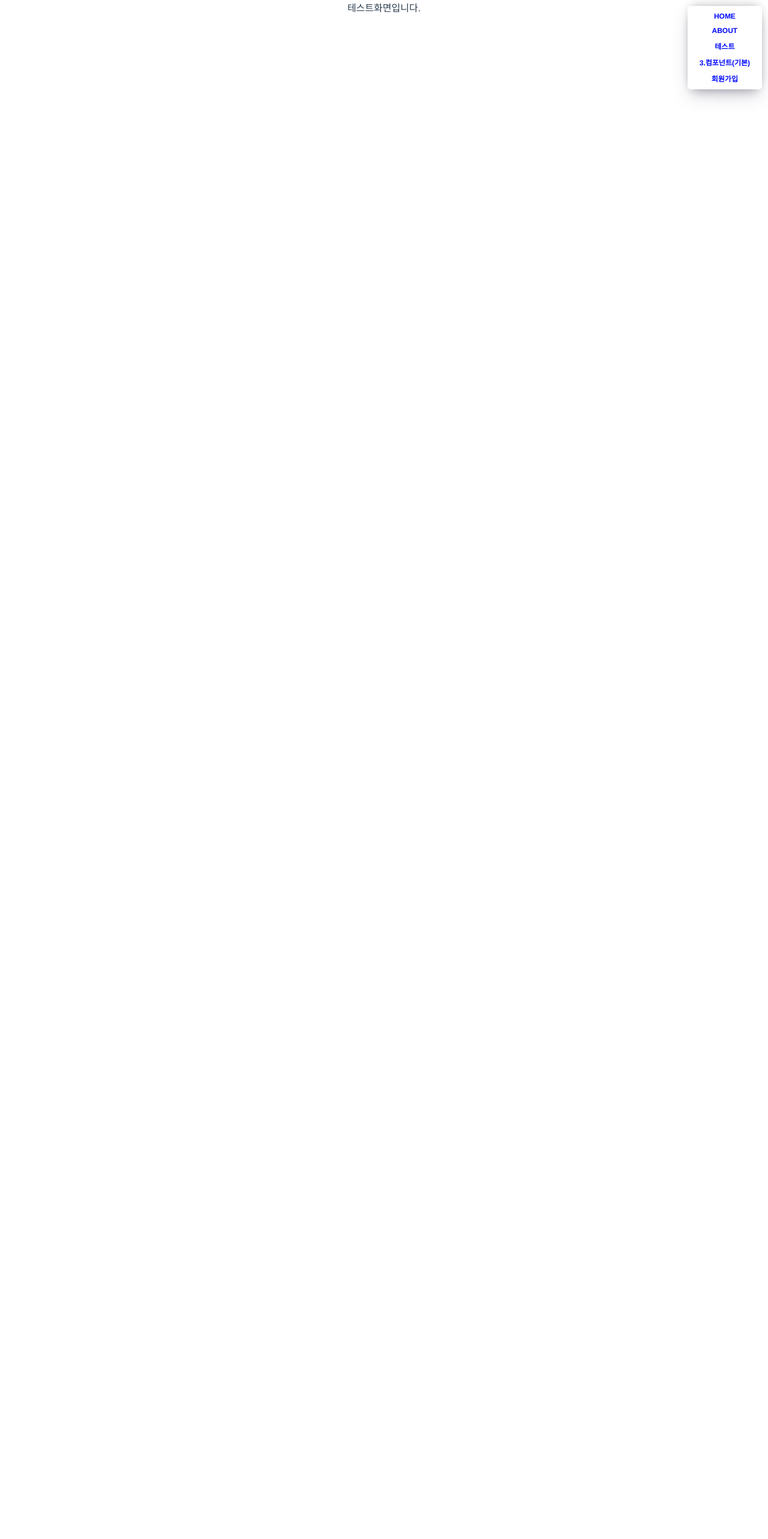
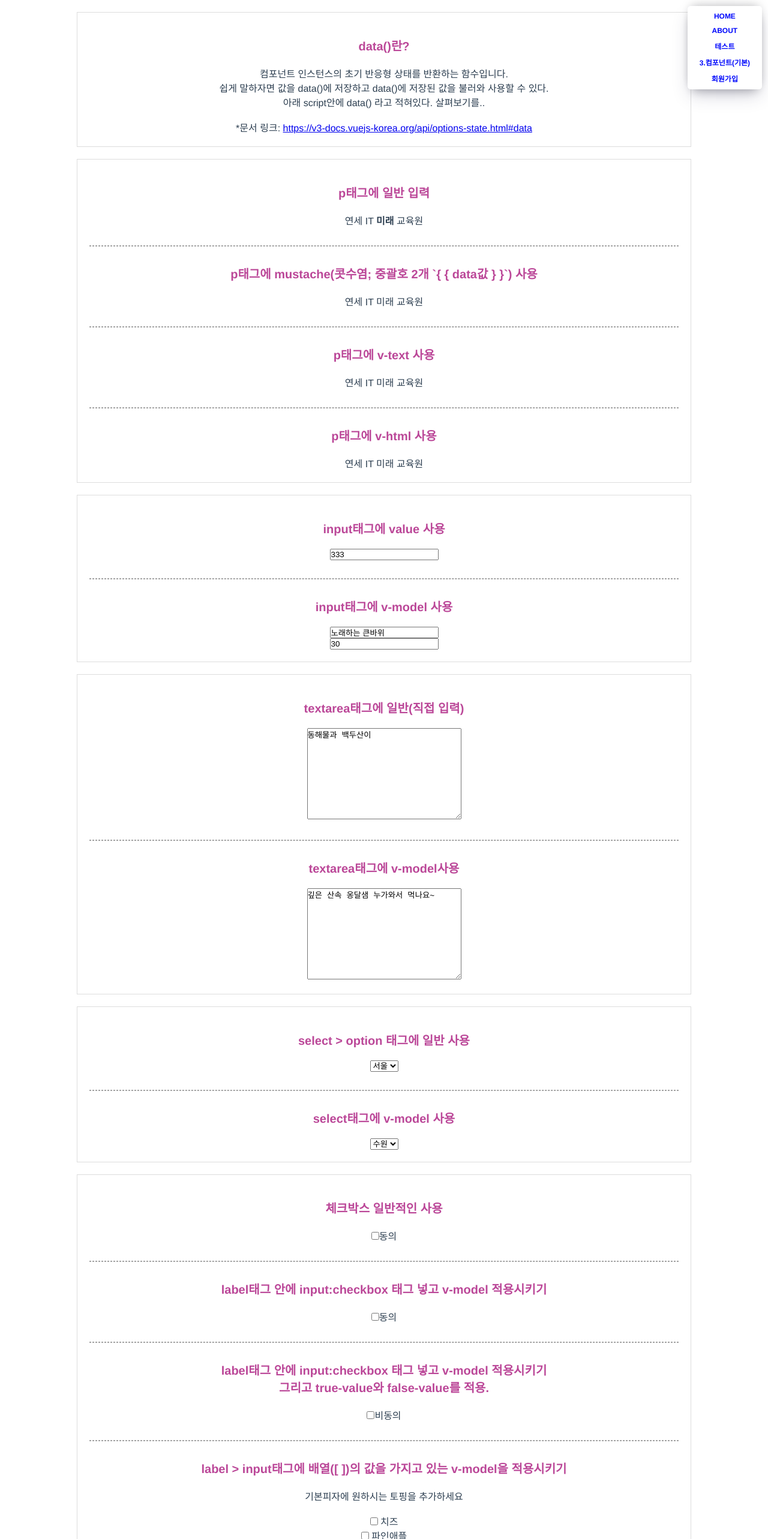
Before and after one commit to eziquexx/YS_JAVA01_VUE_PROJECT, a Vue app: page /test in a window 1280 px wide. Shown: the top 2566 px of the page at 60% size. Before the commit the page ends 800 px from the top, so only its background shows below. Built offline with nearby package versions, Linux system fonts and the light colour scheme.

Commit message:
어제거 복습

```diff
--- a/src/views/TestView.vue
+++ b/src/views/TestView.vue
@@ -1,38 +1,157 @@
 <template>
-  <div class="test">
-    <p>테스트화면입니다.</p>
+  <div class="section">
+    <h2 class="title">data()란?</h2>
+    <p>컴포넌트 인스턴스의 초기 반응형 상태를 반환하는 함수입니다.</p>
+    <p>쉽게 말하자면 값을 data()에 저장하고 data()에 저장된 값을 불러와 사용할 수 있다.</p>
+    <p>아래 script안에 data() 라고 적혀있다. 살펴보기를..</p>
+    <br/>
+    <p>*문서 링크: <a href="https://v3-docs.vuejs-korea.org/api/options-state.html#data">https://v3-docs.vuejs-korea.org/api/options-state.html#data</a></p>
+  </div>
+  <div class="section">
+    <h2 class="title">p태그에 일반 입력</h2>
+    <p>연세 IT <b>미래</b> 교육원</p>
+
+    <div class="line"></div>
+
+    <h2 class="title">p태그에 mustache(콧수염; 중괄호 2개 `{ { data값 } }`) 사용</h2>
+    <p> {{ title }} </p>
+
+    <div class="line"></div>
+
+    <h2 class="title">p태그에 v-text 사용</h2>
+    <p v-text="title"></p>
+
+    <div class="line"></div>
+
+    <h2 class="title">p태그에 v-html 사용</h2>
+    <p v-html="title"></p>
+  </div>
+  <div class="section">
+    <h2 class="title">input태그에 value 사용</h2>
+    <input type="text" name="" value="333" /><br/>
+
+    <div class="line"></div>
+
+    <!-- input태그에 v-model을 적용해보자. -->
+    <h2 class="title">input태그에 v-model 사용</h2>
+    <!-- v-model은 변수와 컨트롤 사이에 값이 왔다 갔다 하는 것이다.-->
+    <!-- 리액트의 onChange와 유사하다. -->
+    <input type="text" v-model="nick" /><br/>
+    <input type="number" v-model="age" /><br/>
+  </div>
+  <div class="section">
+    <h2 class="title">textarea태그에 일반(직접 입력)</h2>
+    <textarea cols="30" rows="10">동해물과 백두산이</textarea><br/>
+
+    <div class="line"></div>
+
+    <!-- textarea태그에 v-model을 적용해보자. -->
+    <h2 class="title">textarea태그에 v-model사용</h2>
+    <textarea v-model="message" cols="30" rows="10"></textarea>
+  </div>
+  <div class="section">
+    <h2 class="title">select > option 태그에 일반 사용</h2>
+    <select name="" id="">
+      <option value="01">서울</option>
+      <option value="02">부산</option>
+      <option value="03">대구</option>
+      <option value="04">수원</option>
+    </select>
+
+    <div class="line"></div>
+
+    <h2 class="title">select태그에 v-model 사용</h2>
+    <!-- select 태그에 v-model을 적용시켜보자. -->
+    <select name="" id="" v-model="city">
+      <option value="01">서울</option>
+      <option value="02">부산</option>
+      <option value="03">대구</option>
+      <option value="04">수원</option>
+    </select>
+  </div>
+
+  <div class="section">
+    <!-- input태그의 id와 label의 for값이 동일해야 동의라는 글자 클릭해도 checkbox가 check가 된다. 그러하지 않으면 checkbox에만 클릭해야 check가 된다. -->
+    <h2 class="title">체크박스 일반적인 사용</h2>
+    <input type="checkbox" id="cbtn_agree">
+    <label for="cbtn_agree">동의</label><br/>
+
+    <div class="line"></div>
+
+    <h2 class="title">label태그 안에 input:checkbox 태그 넣고 v-model 적용시키기</h2>
+    <label><input type="checkbox" v-model="agree">동의</label>
+
+    <div class="line"></div>
+
+    <!-- true-value와 false-value를 적용시키지 않으면 checkbox를 클릭했을 때 true, false로 나와버린다. 이때 true-value와 false-value를 사용하여 value값이 true일때의 내용과 value값이 false일때의 원하는 내용을 직접 적용시켜서 화면에 출력할 수 있다. -->
+    <h2 class="title">label태그 안에 input:checkbox 태그 넣고 v-model 적용시키기<br/>그리고 true-value와 false-value를 적용.</h2>
+    <label><input type="checkbox" v-model="agree2"
+      true-value="동의" false-value="비동의"
+    >{{ agree2 }}</label>
+
+    <div class="line"></div>
+
+    <h2 class="title">label > input태그에 배열([ ])의 값을 가지고 있는 v-model을 적용시키기</h2>
+    <p>기본피자에 원하시는 토핑을 추가하세요</p><br/>
+    <label><input type="checkbox" v-model="pizza" value="치즈"> 치즈 </label><br/>
+    <label><input type="checkbox" v-model="pizza" value="파인애플"> 파인애플 </label><br/>
+    <label><input type="checkbox" v-model="pizza" value="버섯"> 버섯 </label><br/><br/>
+    <p>당신이 추가로 선택하신 토핑은 {{ pizza }} 입니다.</p>
+
+  </div>
+  <div class="section">
+    <h2 class="title">label > input태그에 v-model을 적용시키기.<br/>단 배열([ ])의 값이 아니라 ' ' 아무런 값이 없는 걸로 적용.</h2>
+    <p>당신의 탕수육취향은?</p><br/>
+    <label>
+      <input type="radio" v-model="sweet_sour_pork" value="부먹">부먹
+    </label>
+    <label>
+      <input type="radio" v-model="sweet_sour_pork" value="찍먹">찍먹
+    </label>
+    <br/><br/>
+    <p>당신은 <span style="color: red; font-weight: 800;">{{ sweet_sour_pork }}</span>파 입니다.</p>
   </div>
 </template>
 
 <script>
 export default {
   name: 'TestView',
-  components: {
-
-  },
+  components: {}, // 자식 컴포넌트를 의미
   data() {
     return {
-
-    };
+      title: '연세 IT 미래 교육원',
+      nick: '노래하는 큰바위',
+      age: 30,
+      message: '깊은 산속 옹달샘 누가와서 먹나요~',
+      city: '04',
+      agree: false,
+      agree2: '비동의',
+      pizza: [],
+      sweet_sour_pork: '',
+    }
   },
-  setup() {
-
-  },
-  created() {
-
-  },
-  mounted() {
-
-  },
-  unmounted() {
-
-  },
-  methods: {
-
-  }
-};
+  methods: {}
+}
 </script>
 
+<!-- scoped는 이 파일 안에서만 적용 시키겠다는 의미 -->
 <style scoped>
-
+  h2.title {
+    display: block;
+    font-size: 20px;
+    color: #bb4798;
+    margin: 20px auto;
+  }
+  div.section {
+    width: 80%;
+    margin: 20px auto;
+    border: 1px solid #ddd;
+    padding: 20px;
+  }
+  div.line {
+    width: 100%;
+    height: 1px;
+    border: 1px dashed rgb(163, 163, 163);
+    margin: 30px auto;
+  }
 </style>
```
